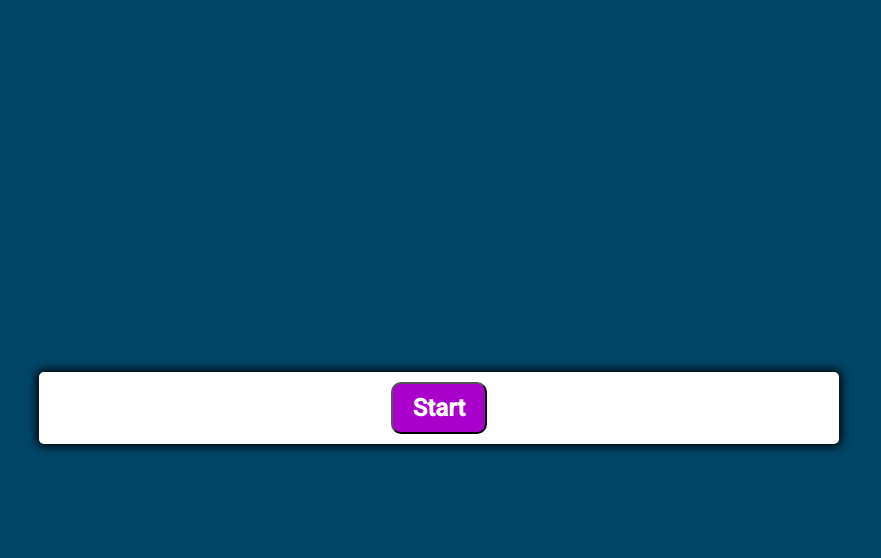
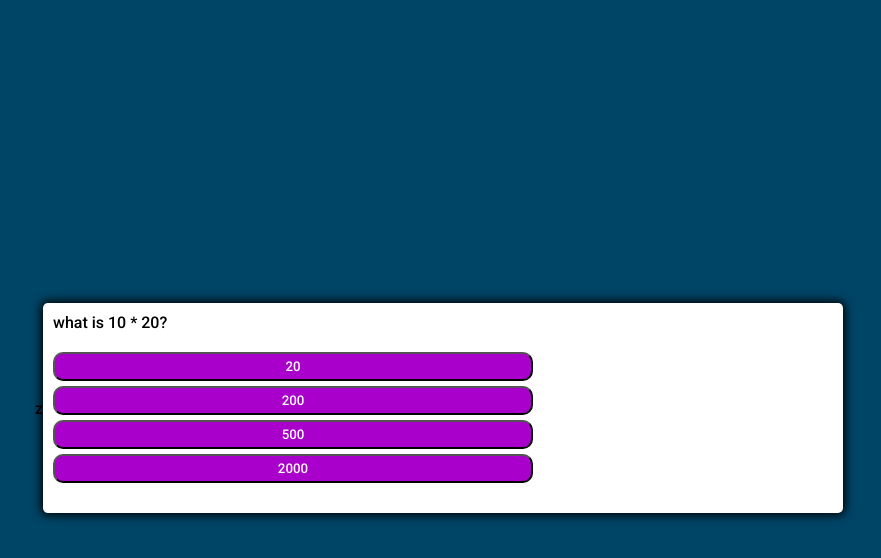
Before and after one commit to MuhammedEkinci/Html-Quiz, a plain HTML site: page index.html in a window 1280 px wide. Both pictures are taken after a click on the button "Start". Shown: the whole page, without its empty margins (209-1090 px from the left). Drawn offline with nearby package versions, Linux system fonts and the light colour scheme.

Commit message:
added working quiz with questions

```diff
--- a/assets/main.js
+++ b/assets/main.js
@@ -0,0 +1,138 @@
+
+//DOMS
+var startButton = document.getElementById("start-btn");
+var nextButton = document.getElementById("next-btn");
+var questionContainerElement = document.getElementById('question-container');
+var questionElement = document.getElementById('question');
+var answerButtonsElement = document.getElementById('answer-buttons');
+
+let shuffledQuestions, currentQuestionIndex;
+
+//----------Event-Listeners--------------//
+startButton.addEventListener('click', startGame);
+nextButton.addEventListener('click', function() {
+    //moves to next question in array object
+    currentQuestionIndex++;
+    setNextQuestion();
+});
+
+function startGame() {
+    startButton.classList.add('hide');
+    shuffledQuestions = questions.sort(() => Math.random() - .5);//shuffles qeustions randomly
+    currentQuestionIndex = 0;
+    questionContainerElement.classList.remove('hide');
+    setNextQuestion();
+}
+
+//function that displays the next question
+function setNextQuestion() {
+    resetState();
+    showQuestion(shuffledQuestions[currentQuestionIndex]);
+}
+
+//displays questions and their answers
+function showQuestion(question) {
+    questionElement.innerText = question.question;
+    question.answers.forEach(answer => {
+        var button = document.createElement('button');
+        button.innerText = answer.text;
+        button.classList.add('btn');
+
+        // if the answer is correct it will put true in the data attribute instead of false
+        if(answer.correct) {
+            button.dataset.correct = answer.correct;
+        }
+
+        button.addEventListener('click', selectAnswer);
+        answerButtonsElement.appendChild(button);
+    })
+}
+
+//removes the default buttons in the previous question and adds the new answer buttons
+function resetState() {
+    clearStatusClass(document.body);
+    nextButton.classList.add('hide');
+    while(answerButtonsElement.firstChild) {
+        answerButtonsElement.removeChild(answerButtonsElement.firstChild);
+    }
+}
+
+//this function will determine if asnwers selected is correct or not
+function selectAnswer(e) {
+    var selectedButton = e.target;
+    var correct = selectedButton.dataset.correct;
+    setStatusClass(document.body, correct);
+    Array.from(answerButtonsElement.children).forEach(button => {
+        setStatusClass(button, button.dataset.correct);
+    });
+
+    nextButton.classList.remove('hide');
+
+    if(shuffledQuestions.lenght < currentQuestionIndex + 1) {
+        nextButton.classList.remove('hide');
+    }
+    else{
+        startButton.innerText = 'Restart';
+        startButton.classList.remove('hide');
+    }
+}
+
+//checks if the asnwer slected is the right answer
+function setStatusClass(element, correct) {
+    clearStatusClass(element);
+
+    if(correct) {
+        element.classList.add('correct');
+    }
+    else {
+        element.classList.add('wrong');
+    }
+}
+
+//this function takes the element we are going to clear status on
+function clearStatusClass(element) {
+    element.classList.remove('correct');
+    element.classList.remove('wrong');
+
+}
+
+
+//---------questions-----------//
+const questions = [
+    {
+        question: 'what is 10 * 20?',
+        answers: [
+            {text: "20", correct: false},
+            {text: '200', correct: true},
+            {text: '500', correct:false},
+            {text: '2000', correct: false}
+        ]
+    },
+    {
+        question: 'what is the capital city of the United Sates?',
+        answers: [
+            {text: "Washington D.C", correct: true},
+            {text: 'Trump Towers', correct: false},
+            {text: 'New York City', correct:false},
+            {text: 'Newark', correct: false}
+        ]
+    },
+    {
+        question: 'How many elements can the avatar bend?',
+        answers: [
+            {text: "four", correct: true},
+            {text: 'three', correct: false},
+            {text: 'five', correct:false},
+            {text: 'fifteen', correct: false}
+        ]
+    },
+    {
+        question: 'Who is John?',
+        answers: [
+            {text: "The last Jedi", correct: false},
+            {text: 'The avatar', correct: false},
+            {text: 'Our instructor', correct: true},
+            {text: 'Morgan Freeman', correct: true}
+        ]
+    }
+]
--- a/index.html
+++ b/index.html
@@ -6,7 +6,7 @@
     <meta name="viewport" content="width=device-width, initial-scale=1.0">
 
     <!--link to my css-->
-    <link href="assets/style.css" rel="stylesheet">
+    <link href="assets/style.css" rel="stylesheet">z
 
     <link href="https://fonts.googleapis.com/css2?family=Roboto:ital,wght@0,500;1,400&display=swap" rel="stylesheet">
 
@@ -15,7 +15,7 @@
   <body>
     <div class="container">
       <div id="question-container" class="hide">
-            <div id="questions">Question</div>
+          <div id="question">Question</div>
           <div id="answer-buttons" class="btn-grid">
               <button class="btn">Answer 1</button>
               <button class="btn">Answer 2</button>
@@ -29,8 +29,6 @@
       </div>
     </div>
 
-
-
     <!--JavaScript -->
     <script src="assets/main.js"></script>
 
```
Lines whose indentation alone changed are shown as unchanged.
